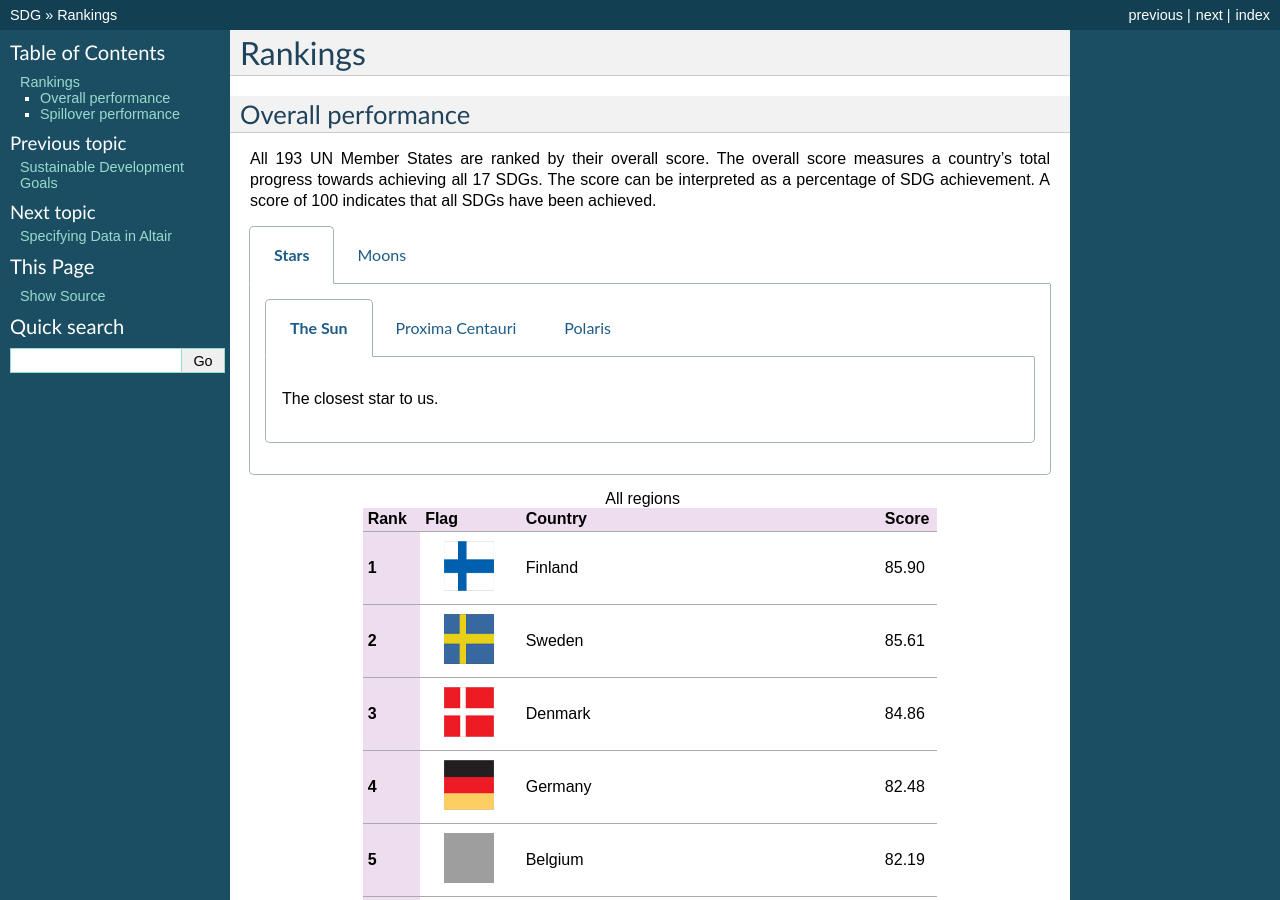
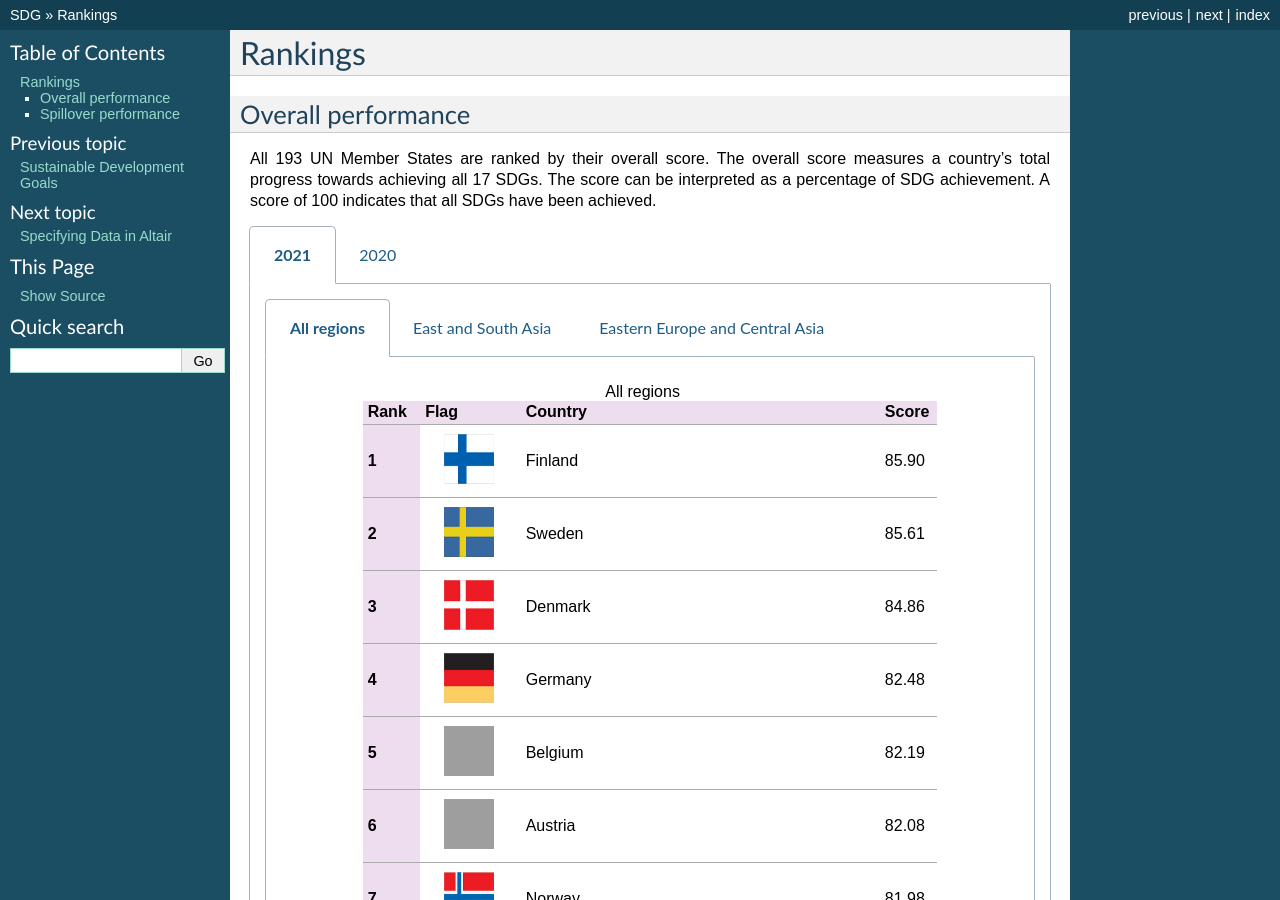
Before and after one commit to jacubero/SDG, a Sphinx documentation site: the page built from docs/sdr/rankings.rst, in a window 1280 px wide and 900 px high. Built offline with Sphinx 7.4.7, drawn with Linux system fonts in a browser that asks for light colours; grey boxes are pictures that could not be loaded.

Commit message:
New version

```diff
--- a/docs/sdr/rankings.rst
+++ b/docs/sdr/rankings.rst
@@ -10,23 +10,23 @@
 
 .. tabs::
 
-   .. tab:: Stars
+   .. tab:: 2021
 
       .. tabs::
 
-         .. tab:: The Sun
+         .. tab:: All regions
 
-            The closest star to us.
+            .. include:: rankings/sdgindex2021.rst
 
-         .. tab:: Proxima Centauri
+         .. tab:: East and South Asia
 
-            The second closest star to us.
+            .. include:: rankings/sdgindex2021.rst
 
-         .. tab:: Polaris
+         .. tab:: Eastern Europe and Central Asia
 
-            The North Star.
+            .. include:: rankings/sdgindex2021.rst
 
-   .. tab:: Moons
+   .. tab:: 2020
 
       .. tabs::
 
```
Also changed, not shown: other parts of docs/sdr/rankings.rst (+0 -1 lines).
